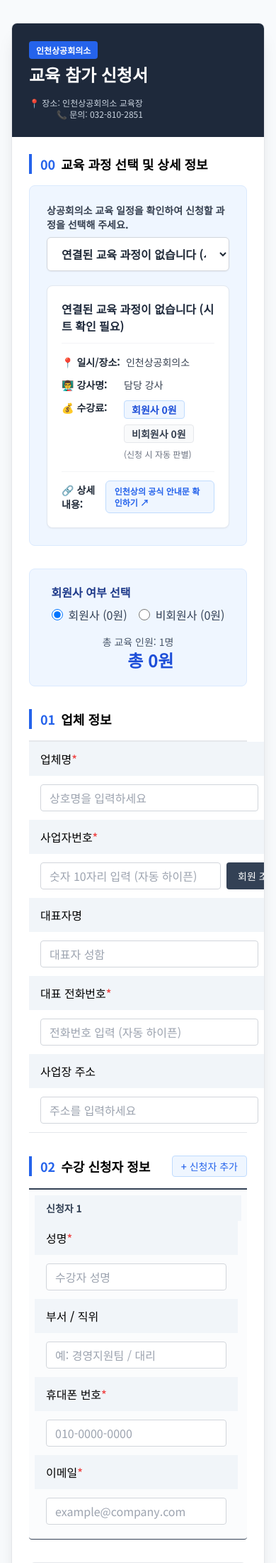
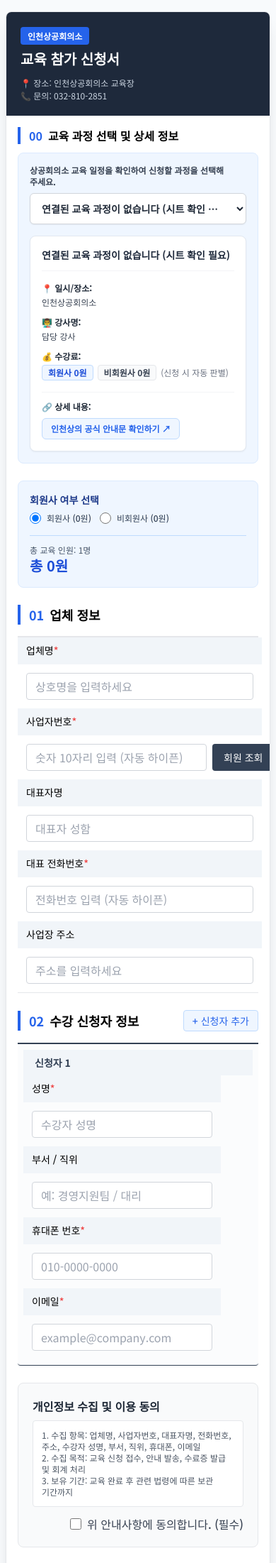
Before and after one commit to deepwill-debug/incheon-training-payment, a Flask app: page /education-form in a window 390 px wide. Shown: the top 2202 px of the page at 71% size. Run offline with Flask 3, Linux system fonts and the light colour scheme; some libraries are stand-ins or nearby versions.

Commit message:
Update education_form.html

```diff
--- a/templates/education_form.html
+++ b/templates/education_form.html
@@ -18,9 +18,23 @@
     <link href="https://fonts.googleapis.com/css2?family=Noto+Sans+KR:wght@300;400;500;700&display=swap"
         rel="stylesheet">
     <style>
+        * {
+            word-break: keep-all;
+            overflow-wrap: break-word;
+        }
+
         body {
             font-family: 'Noto Sans KR', sans-serif;
             background-color: #f8fafc;
+            word-break: keep-all;
+            overflow-wrap: break-word;
+        }
+
+        select {
+            max-width: 100%;
+            text-overflow: ellipsis;
+            white-space: nowrap;
+            overflow: hidden;
         }
 
         .table-row {
@@ -46,6 +60,22 @@
         .required::after {
             content: ' *';
             color: #ef4444;
+        }
+
+        @media (max-width: 640px) {
+            .table-row {
+                grid-template-columns: 1fr;
+            }
+
+            .table-label {
+                padding: 8px 12px;
+                font-size: 0.875rem;
+                border-bottom: 1px solid #f1f5f9;
+            }
+
+            .table-content {
+                padding: 8px 12px;
+            }
         }
     </style>
 </head>
@@ -350,32 +380,32 @@
         };
 
         return (
-            <div className="max-w-4xl mx-auto py-8 px-4">
+            <div className="max-w-4xl mx-auto py-4 sm:py-8 px-2 sm:px-4">
                 <div className="bg-white shadow-xl rounded-lg overflow-hidden border border-gray-200">
                     {/* Header */}
-                    <div className="bg-slate-800 text-white p-6 md:p-8">
-                        <div className="flex flex-col md:flex-row justify-between items-start md:items-center gap-4">
+                    <div className="bg-slate-800 text-white p-5 sm:p-6 md:p-8">
+                        <div className="flex flex-col md:flex-row justify-between items-start md:items-center gap-3 md:gap-4">
                             <div>
                                 <span className="bg-blue-600 text-white text-xs font-bold px-2.5 py-1 rounded">인천상공회의소</span>
-                                <h1 className="text-2xl md:text-3xl font-bold mt-2">교육 참가 신청서</h1>
+                                <h1 className="text-xl sm:text-2xl md:text-3xl font-bold mt-2">교육 참가 신청서</h1>
                             </div>
-                            <div className="text-right text-xs md:text-sm text-slate-300">
+                            <div className="text-left md:text-right text-xs md:text-sm text-slate-300 space-y-0.5">
                                 <div>📍 장소: 인천상공회의소 교육장</div>
                                 <div>📞 문의: 032-810-2851</div>
                             </div>
                         </div>
                     </div>
 
-                    <form onSubmit={handleSubmit} className="p-6 space-y-8">
+                    <form onSubmit={handleSubmit} className="p-4 sm:p-6 space-y-6 sm:space-y-8">
                         {/* Course Selection & Detail Info Card */}
                         <section>
-                            <h2 className="text-lg font-bold border-l-4 border-blue-600 pl-3 mb-4 flex items-center">
+                            <h2 className="text-base sm:text-lg font-bold border-l-4 border-blue-600 pl-3 mb-3 sm:mb-4 flex items-center">
                                 <span className="mr-2 text-blue-600">00</span> 교육 과정 선택 및 상세 정보
                             </h2>
-                            <div className="bg-blue-50 p-6 rounded-lg border border-blue-100 mb-6">
-                                <label className="block text-sm font-bold text-gray-700 mb-2">상공회의소 교육 일정을 확인하여 신청할 과정을 선택해 주세요.</label>
+                            <div className="bg-blue-50 p-4 sm:p-6 rounded-lg border border-blue-100 mb-6">
+                                <label className="block text-xs sm:text-sm font-bold text-gray-700 mb-2">상공회의소 교육 일정을 확인하여 신청할 과정을 선택해 주세요.</label>
                                 <select
-                                    className="w-full border border-gray-300 rounded-md px-4 py-2.5 focus:outline-none focus:ring-2 focus:ring-blue-500 bg-white shadow-sm font-bold text-gray-800"
+                                    className="w-full max-w-full truncate border border-gray-300 rounded-md px-3 sm:px-4 py-2.5 focus:outline-none focus:ring-2 focus:ring-blue-500 bg-white shadow-sm font-bold text-gray-800 text-sm sm:text-base"
                                     value={selectedCourseId}
                                     onChange={(e) => setSelectedCourseId(Number(e.target.value))}
                                 >
@@ -407,13 +437,13 @@
 
                                 {/* Selected Course Detailed Info Card */}
                                 {selectedCourse && (
-                                    <div className="mt-5 bg-white rounded-lg p-5 border border-slate-200 shadow-sm">
+                                    <div className="mt-4 sm:mt-5 bg-white rounded-lg p-4 sm:p-5 border border-slate-200 shadow-sm">
                                         <div className="flex flex-wrap items-center justify-between gap-2 pb-3 border-b border-gray-100">
-                                            <h3 className="text-base font-bold text-slate-800 flex items-center">
+                                            <h3 className="text-sm sm:text-base font-bold text-slate-800 flex items-center">
                                                 {selectedCourse.title || selectedCourse.name}
                                             </h3>
                                             {selectedCourse.status === '마감' && (
-                                                <span className="px-3 py-1 rounded-full text-xs font-bold bg-red-100 text-red-700 border border-red-200">
+                                                <span className="px-2.5 py-0.5 sm:px-3 sm:py-1 rounded-full text-xs font-bold bg-red-100 text-red-700 border border-red-200">
                                                     ● 접수마감
                                                 </span>
                                             )}
@@ -421,7 +451,7 @@
 
                                         {/* Status Warning Banner if closed */}
                                         {selectedCourse.status === '마감' && (
-                                            <div className="mt-3 p-3 bg-red-50 border border-red-200 rounded-md text-red-700 text-sm font-bold flex items-center gap-2">
+                                            <div className="mt-3 p-3 bg-red-50 border border-red-200 rounded-md text-red-700 text-xs sm:text-sm font-bold flex items-center gap-2">
                                                 <svg className="w-5 h-5 flex-shrink-0 text-red-500" fill="currentColor" viewBox="0 0 20 20">
                                                     <path fillRule="evenodd" d="M18 10a8 8 0 11-16 0 8 8 0 0116 0zm-7 4a1 1 0 11-2 0 1 1 0 012 0zm-1-9a1 1 0 00-1 1v4a1 1 0 102 0V6a1 1 0 00-1-1z" clipRule="evenodd" />
                                                 </svg>
@@ -429,24 +459,24 @@
                                             </div>
                                         )}
 
-                                        <div className="space-y-3 mt-4 text-sm text-gray-700">
-                                            <div className="flex items-start gap-2">
+                                        <div className="space-y-3 mt-4 text-xs sm:text-sm text-gray-700">
+                                            <div className="flex flex-col sm:flex-row sm:items-start gap-1 sm:gap-2">
                                                 <span className="font-bold text-gray-800 min-w-[80px]">📍 일시/장소:</span>
                                                 <span>
                                                     {selectedCourse.date ? `${selectedCourse.date} | 인천상공회의소` : '인천상공회의소'}
                                                 </span>
                                             </div>
-                                            <div className="flex items-start gap-2">
+                                            <div className="flex flex-col sm:flex-row sm:items-start gap-1 sm:gap-2">
                                                 <span className="font-bold text-gray-800 min-w-[80px]">👨‍🏫 강사명:</span>
                                                 <span>{selectedCourse.instructor || '담당 강사'}</span>
                                             </div>
-                                            <div className="flex items-start gap-2">
+                                            <div className="flex flex-col sm:flex-row sm:items-start gap-1 sm:gap-2">
                                                 <span className="font-bold text-gray-800 min-w-[80px]">💰 수강료:</span>
-                                                <div className="flex flex-wrap items-center gap-2 font-semibold">
-                                                    <span className="text-blue-700 bg-blue-50 px-2.5 py-0.5 rounded border border-blue-200">
+                                                <div className="flex flex-wrap items-center gap-1.5 sm:gap-2 font-semibold">
+                                                    <span className="text-blue-700 bg-blue-50 px-2 sm:px-2.5 py-0.5 rounded border border-blue-200 text-xs sm:text-sm">
                                                         회원사 {typeof selectedCourse.memberFee === 'number' ? selectedCourse.memberFee.toLocaleString() + '원' : selectedCourse.memberFee}
                                                     </span>
-                                                    <span className="text-gray-700 bg-gray-50 px-2.5 py-0.5 rounded border border-gray-200">
+                                                    <span className="text-gray-700 bg-gray-50 px-2 sm:px-2.5 py-0.5 rounded border border-gray-200 text-xs sm:text-sm">
                                                         비회원사 {typeof selectedCourse.nonMemberFee === 'number' ? selectedCourse.nonMemberFee.toLocaleString() + '원' : selectedCourse.nonMemberFee}
                                                     </span>
                                                     <span className="text-xs text-gray-500 font-normal">(신청 시 자동 판별)</span>
@@ -454,8 +484,8 @@
                                             </div>
                                         </div>
 
-                                        <div className="mt-4 pt-3 border-t border-gray-100 flex items-center justify-between">
-                                            <span className="font-bold text-gray-800 text-sm">🔗 상세 내용:</span>
+                                        <div className="mt-4 pt-3 border-t border-gray-100 flex flex-col sm:flex-row items-start sm:items-center justify-between gap-2">
+                                            <span className="font-bold text-gray-800 text-xs sm:text-sm">🔗 상세 내용:</span>
                                             <a
                                                 href="https://incheon.korcham.net/front/event/eventList.do?menuId=10149"
                                                 target="_blank"
@@ -471,25 +501,25 @@
                         </section>
 
                         {/* Membership & Pricing Preview */}
-                        <section className="bg-blue-50 border border-blue-100 rounded-lg p-5 flex flex-col md:flex-row justify-between items-center gap-4">
-                            <div>
-                                <h3 className="text-blue-900 font-bold mb-2">회원사 여부 선택</h3>
-                                <div className="flex gap-4">
-                                    <label className="flex items-center cursor-pointer">
+                        <section className="bg-blue-50 border border-blue-100 rounded-lg p-4 sm:p-5 flex flex-col md:flex-row justify-between items-start md:items-center gap-4">
+                            <div className="w-full md:w-auto">
+                                <h3 className="text-blue-900 font-bold mb-2 text-sm sm:text-base">회원사 여부 선택</h3>
+                                <div className="flex flex-wrap gap-3 sm:gap-4">
+                                    <label className="flex items-center cursor-pointer text-xs sm:text-sm md:text-base">
                                         <input type="radio" name="membership" checked={companyInfo.isMember}
-                                            onChange={() => handleCompanyChange('isMember', true)} className="mr-2 w-4 h-4" />
-                                        <span className="text-slate-700">회원사 ({typeof selectedCourse.memberFee === 'number' ? selectedCourse.memberFee.toLocaleString() + '원' : selectedCourse.memberFee})</span>
+                                            onChange={() => handleCompanyChange('isMember', true)} className="mr-2 w-4 h-4 flex-shrink-0" />
+                                        <span className="text-slate-700 font-medium">회원사 ({typeof selectedCourse.memberFee === 'number' ? selectedCourse.memberFee.toLocaleString() + '원' : selectedCourse.memberFee})</span>
                                     </label>
-                                    <label className="flex items-center cursor-pointer">
+                                    <label className="flex items-center cursor-pointer text-xs sm:text-sm md:text-base">
                                         <input type="radio" name="membership" checked={!companyInfo.isMember}
-                                            onChange={() => handleCompanyChange('isMember', false)} className="mr-2 w-4 h-4" />
-                                        <span className="text-slate-700">비회원사 ({typeof selectedCourse.nonMemberFee === 'number' ? selectedCourse.nonMemberFee.toLocaleString() + '원' : selectedCourse.nonMemberFee})</span>
+                                            onChange={() => handleCompanyChange('isMember', false)} className="mr-2 w-4 h-4 flex-shrink-0" />
+                                        <span className="text-slate-700 font-medium">비회원사 ({typeof selectedCourse.nonMemberFee === 'number' ? selectedCourse.nonMemberFee.toLocaleString() + '원' : selectedCourse.nonMemberFee})</span>
                                     </label>
                                 </div>
                             </div>
-                            <div className="text-right">
-                                <p className="text-slate-600 text-sm">총 교육 인원: {participants.length}명</p>
-                                <p className="text-blue-700 text-2xl font-black">총 {typeof totalPrice === 'number' ? totalPrice.toLocaleString() + '원' : totalPrice}</p>
+                            <div className="text-left md:text-right w-full md:w-auto pt-3 md:pt-0 border-t md:border-t-0 border-blue-200">
+                                <p className="text-slate-600 text-xs sm:text-sm">총 교육 인원: {participants.length}명</p>
+                                <p className="text-blue-700 text-xl sm:text-2xl font-black">총 {typeof totalPrice === 'number' ? totalPrice.toLocaleString() + '원' : totalPrice}</p>
                             </div>
                         </section>
 
```
